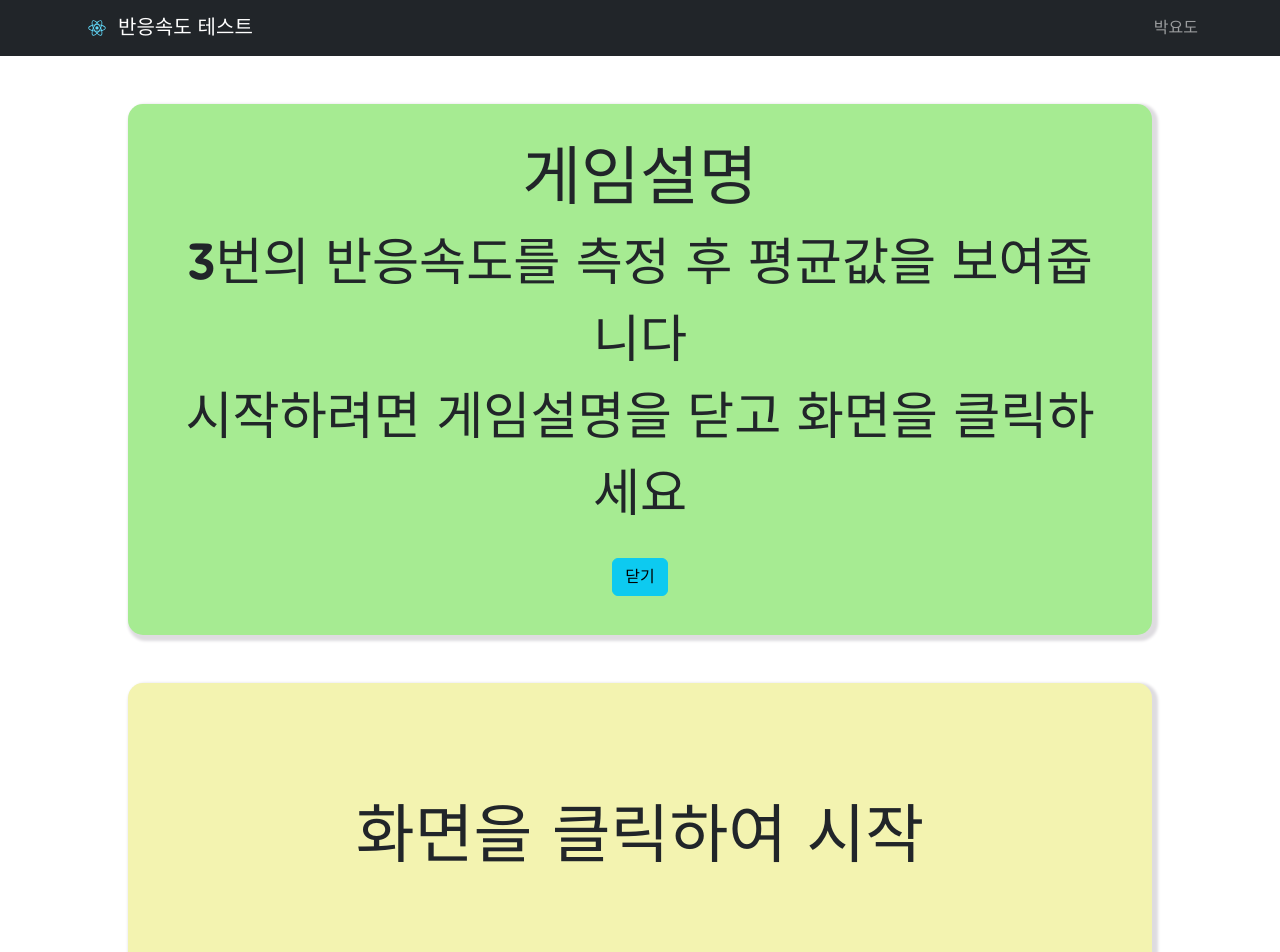
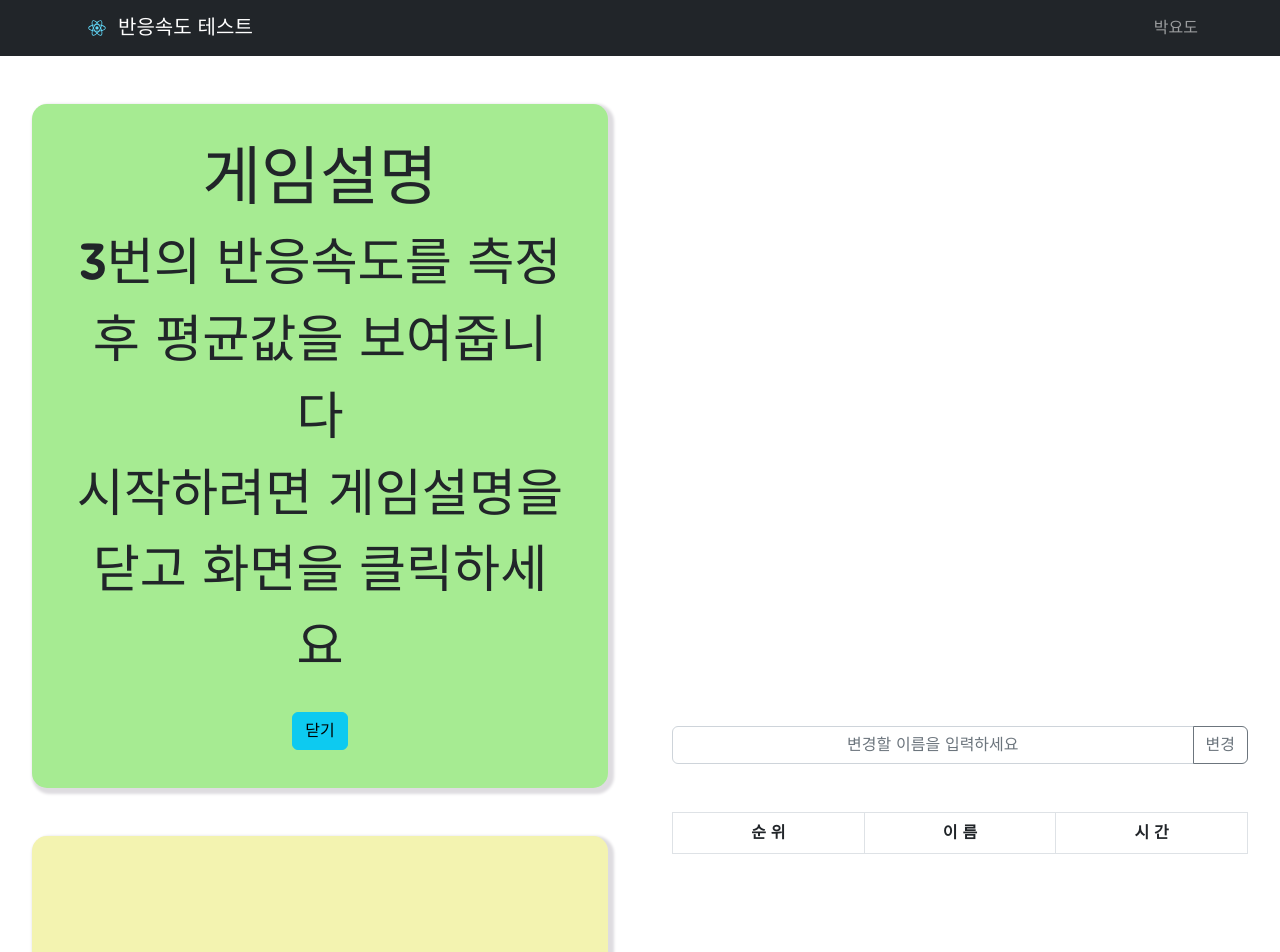
Before and after one commit to ParkYoDo/Reaction-Rate, a React (Create React App) app: page / in a window 1280 px wide. Shown: the top 952 px of the page. Built offline with nearby package versions, Linux system fonts and the light colour scheme.

Commit message:
상대경로 수정

```diff
--- a/src/App.js
+++ b/src/App.js
@@ -1,6 +1,6 @@
 import React from 'react';
 import { Routes, Route } from 'react-router-dom';
-import Home from 'Home/Home';
+import Home from './Home/Home';
 
 function App() {
   return (
--- a/src/Home/Home.js
+++ b/src/Home/Home.js
@@ -1,5 +1,5 @@
-import 'Home/HomeStyle.css';
-import { useRef, useState } from 'react';
+import './HomeStyle.css';
+import React, { useRef, useState } from 'react';
 import {
   Button,
   Container,
--- a/src/Home/HomeStyle.css
+++ b/src/Home/HomeStyle.css
@@ -49,3 +49,23 @@
   width: 80vw !important;
   margin: auto;
 }
+
+@media screen and (width > 768px) {
+  .all {
+    display: flex;
+    flex-direction: row;
+    margin: auto;
+    justify-content: space-around;
+    align-items: center;
+  }
+  #screen,
+  .Modal,
+  .score,
+  .name {
+    width: 45vw !important;
+  }
+
+  #screen {
+    height: 80vh;
+  }
+}
--- a/src/index.js
+++ b/src/index.js
@@ -1,7 +1,7 @@
 import React from 'react';
 import ReactDOM from 'react-dom/client';
 import { BrowserRouter } from 'react-router-dom';
-import App from 'App';
+import App from './App';
 
 const root = ReactDOM.createRoot(document.getElementById('root'));
 root.render(
```
